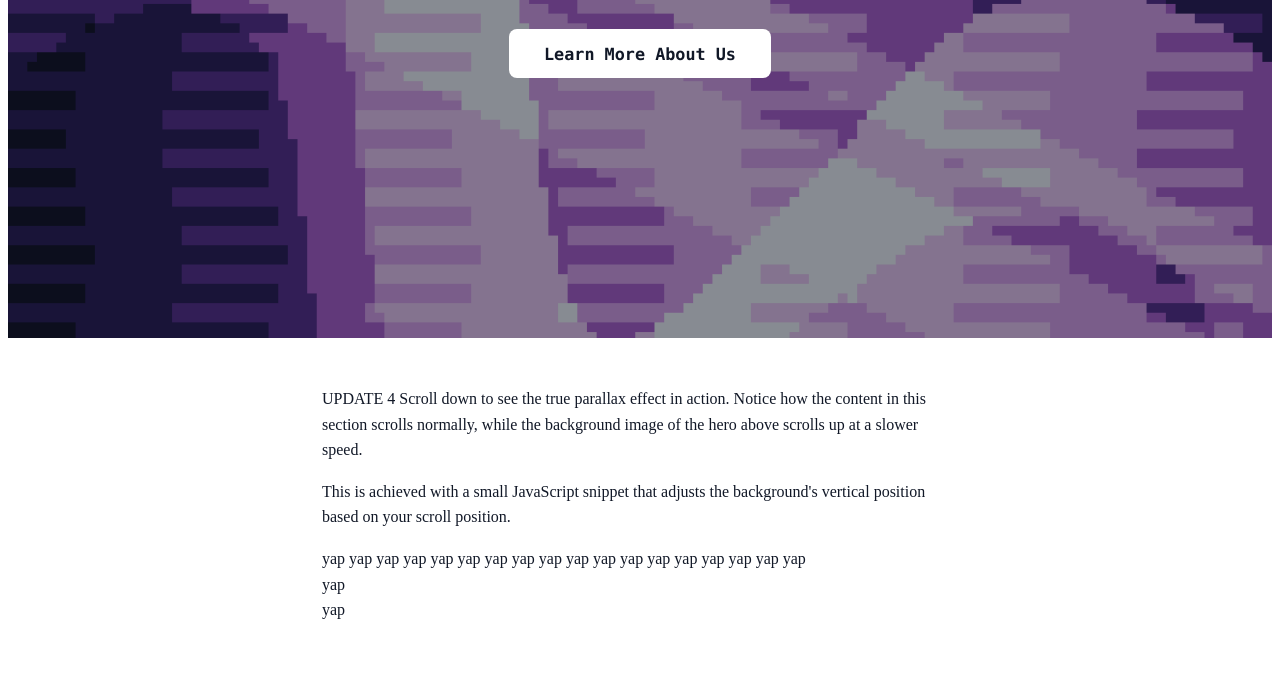
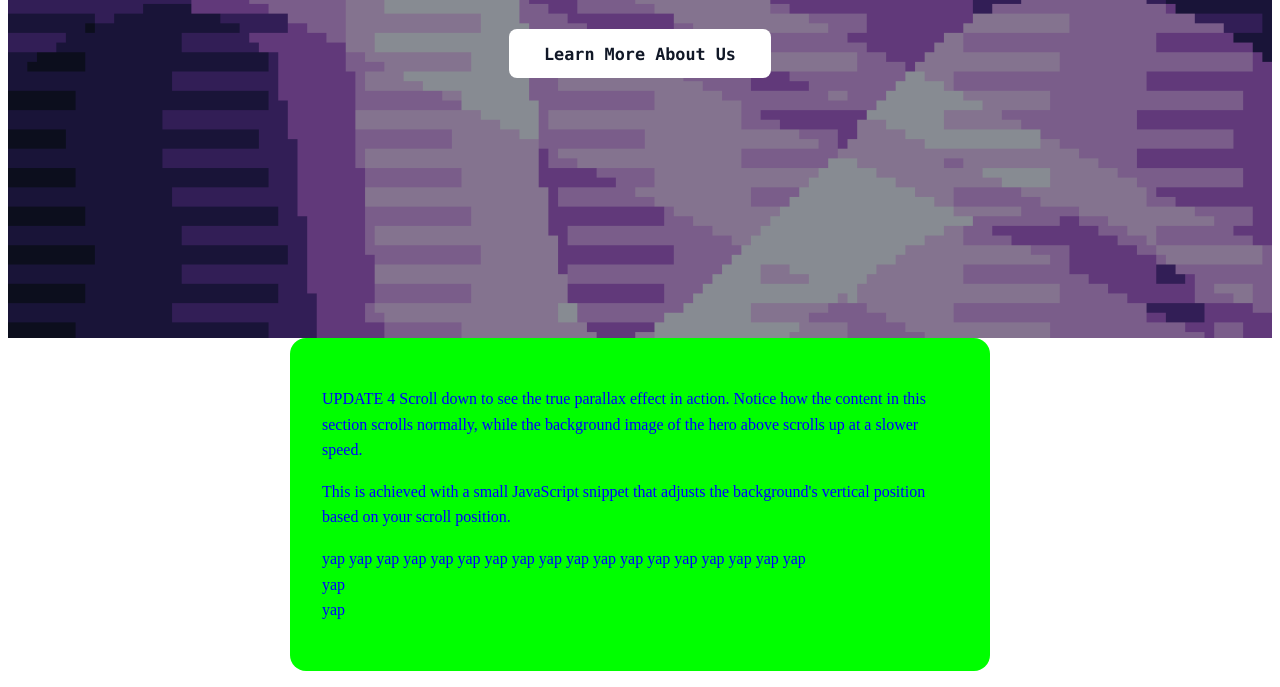
Before and after one commit to Voxe1ated/voxe1ated.github.io, a plain HTML site: page en/index.html in a window 1280 px wide. Shown: the part 390-1077 px from the top of the page. Drawn offline with Linux system fonts and the light colour scheme.

Commit message:
Change background and text colors in index.html

```diff
--- a/en/index.html
+++ b/en/index.html
@@ -93,8 +93,8 @@
         max-width: 800px;
         margin: 2rem auto;
         padding: 2rem;
-        background-color: #fff;
-        color: #111827;
+        background-color: #00ff00;
+        color: #0000ff;
         border-radius: 16px;
     }
     .text-content {
```
